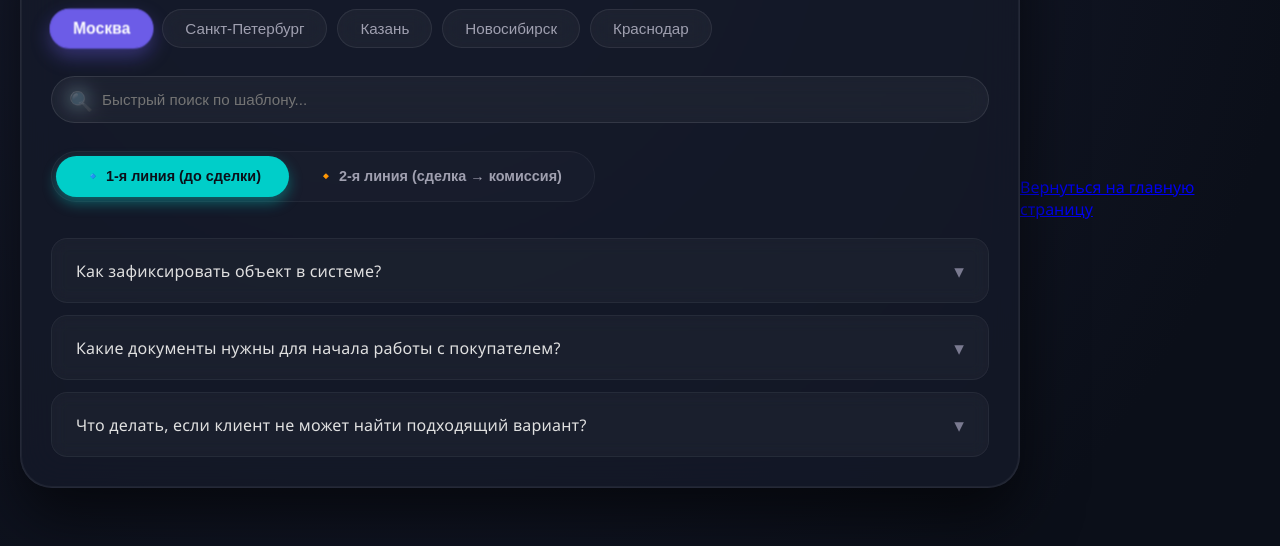
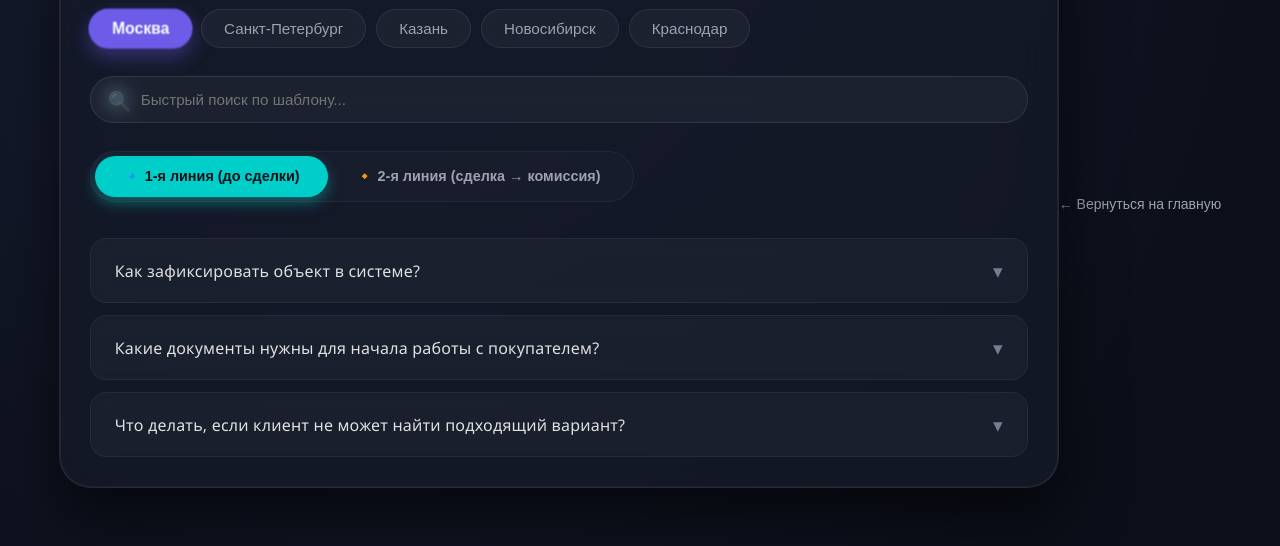
Before and after one commit to KirillIl/test, a plain HTML site: page index2.html in a window 1280 px wide. Shown: the part 202-748 px from the top of the page. Drawn offline with Linux system fonts and the light colour scheme.

Commit message:
Update index2.html

```diff
--- a/index2.html
+++ b/index2.html
@@ -438,5 +438,15 @@
         })();
     </script>
 </body>
-    <a href="index.html">Вернуться на главную страницу</a>
+            <!-- ... тут конец ваших аккордеонов ... -->
+
+        <!-- ВСТАВЛЯЕМ ССЫЛКУ СЮДА (внутри карточки) -->
+        <div style="text-align: center; margin-top: 30px; padding-bottom: 20px;">
+            <a href="index.html" style="color: #9ca3af; text-decoration: none; font-family: sans-serif; font-size: 14px;">← Вернуться на главную</a>
+        </div>
+
+    </div> <!-- ВОТ ЭТОТ ЗАКРЫВАЮЩИЙ ТЕГ КАРТОЧКИ (ниже нее ничего не вставляем) -->
+
+</body>
 </html>
+</html>
```
